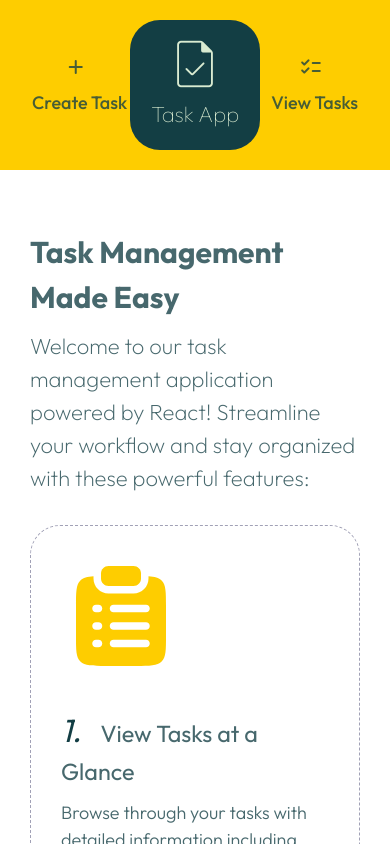
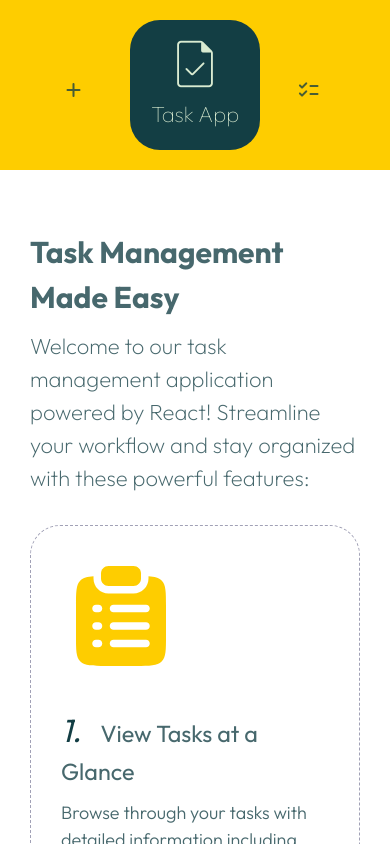
Before and after one commit to kevinscud/frontend-interview-challenge, a React (Vite) app: page / in a window 390 px wide. Shown: the top 844 px of the page. Built offline with nearby package versions, Linux system fonts and the light colour scheme.

Commit message:
Update styles

```diff
--- a/src/index.css
+++ b/src/index.css
@@ -757,7 +757,8 @@ nav {
     }
 
     a.nav-link {
-        translate: 0 -30px;
+        translate: 0 -20px;
+        font-size: 0;
 
         &::before {
             display: block;
@@ -768,7 +769,7 @@ nav {
 
         &.active {
             &::after {
-                right: 0px
+                right: 10px
             }
         }
     }
```
